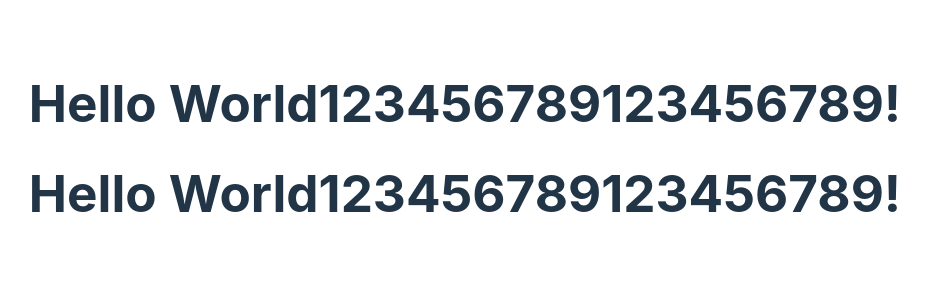
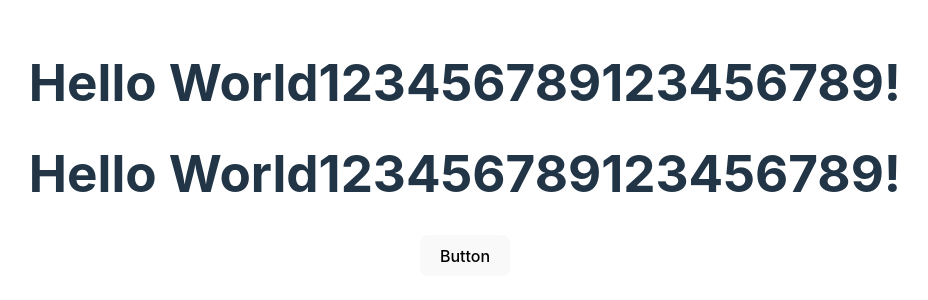
Before and after one commit to kiwisontoast/signupapp, a React (Vite) app: page / in a window 1280 px wide. Shown: the part 252-552 px from the top of the page, without its empty margins (175-1103 px from the left). Built offline with nearby package versions, Linux system fonts and the light colour scheme.

Commit message:
added button

```diff
--- a/package.json
+++ b/package.json
@@ -10,6 +10,7 @@
     "preview": "vite preview"
   },
   "dependencies": {
+    "@radix-ui/react-slot": "^1.1.0",
     "react": "^18.3.1",
     "react-dom": "^18.3.1"
   },
@@ -22,6 +23,7 @@
     "eslint": "^8.57.0",
     "eslint-plugin-react-hooks": "^4.6.2",
     "eslint-plugin-react-refresh": "^0.4.7",
+    "tailwindcss": "^3.4.7",
     "typescript": "^5.2.2",
     "vite": "^5.3.4"
   }
--- a/src/App.tsx
+++ b/src/App.tsx
@@ -1,6 +1,7 @@
 import { useState } from 'react'
 
 import './App.css'
+import { Button } from './components/Button'
 
 function App() {
 
@@ -9,7 +10,9 @@
       <div>
         <h1>Hello World123456789123456789!</h1>
         <h1>Hello World123456789123456789!</h1>
-      </div>
+        <Button variant="outline">Button</Button>
+
+        </div>
     </>
   )
 }
--- /dev/null
+++ b/src/components/Button.tsx
@@ -0,0 +1,56 @@
+import * as React from "react"
+import { Slot } from "@radix-ui/react-slot"
+import { cva, type VariantProps } from "class-variance-authority"
+
+import { cn } from "./lib/utils"
+
+const buttonVariants = cva(
+  "inline-flex items-center justify-center whitespace-nowrap rounded-md text-sm font-medium ring-offset-background transition-colors focus-visible:outline-none focus-visible:ring-2 focus-visible:ring-ring focus-visible:ring-offset-2 disabled:pointer-events-none disabled:opacity-50",
+  {
+    variants: {
+      variant: {
+        default: "bg-primary text-primary-foreground hover:bg-primary/90",
+        destructive:
+          "bg-destructive text-destructive-foreground hover:bg-destructive/90",
+        outline:
+          "border border-input bg-background hover:bg-accent hover:text-accent-foreground",
+        secondary:
+          "bg-secondary text-secondary-foreground hover:bg-secondary/80",
+        ghost: "hover:bg-accent hover:text-accent-foreground",
+        link: "text-primary underline-offset-4 hover:underline",
+      },
+      size: {
+        default: "h-10 px-4 py-2",
+        sm: "h-9 rounded-md px-3",
+        lg: "h-11 rounded-md px-8",
+        icon: "h-10 w-10",
+      },
+    },
+    defaultVariants: {
+      variant: "default",
+      size: "default",
+    },
+  }
+)
+
+export interface ButtonProps
+  extends React.ButtonHTMLAttributes<HTMLButtonElement>,
+    VariantProps<typeof buttonVariants> {
+  asChild?: boolean
+}
+
+const Button = React.forwardRef<HTMLButtonElement, ButtonProps>(
+  ({ className, variant, size, asChild = false, ...props }, ref) => {
+    const Comp = asChild ? Slot : "button"
+    return (
+      <Comp
+        className={cn(buttonVariants({ variant, size, className }))}
+        ref={ref}
+        {...props}
+      />
+    )
+  }
+)
+Button.displayName = "Button"
+
+export { Button, buttonVariants }
--- /dev/null
+++ b/src/components/lib/utils.ts
@@ -0,0 +1,6 @@
+import { type ClassValue, clsx } from "clsx"
+import { twMerge } from "tailwind-merge"
+
+export function cn(...inputs: ClassValue[]) {
+  return twMerge(clsx(inputs))
+}
```
Also changed, not shown: tailwind.config.js (added, +8 -0 lines), 1 other file (tests, documents, lock files or other folders).
